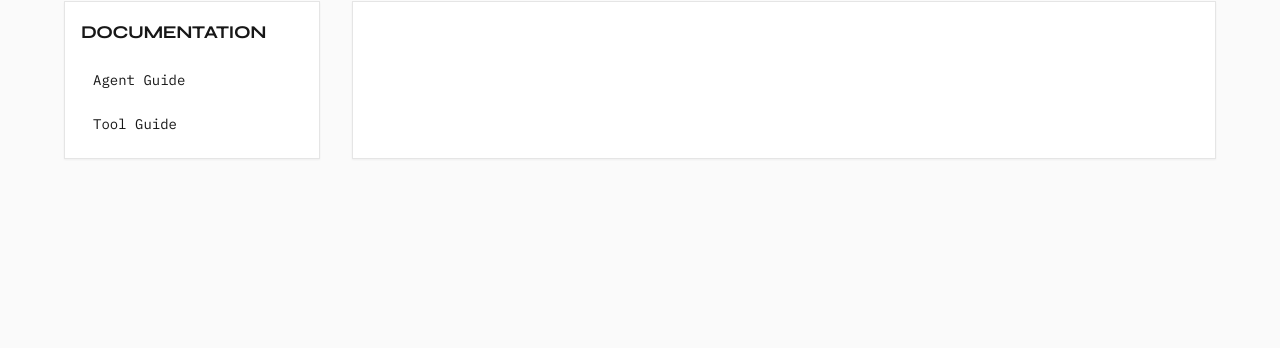
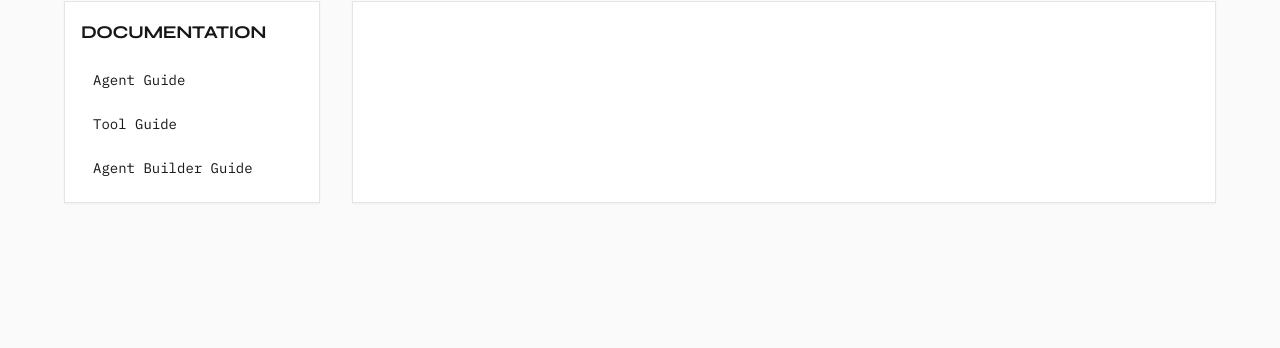
Before and after one commit to laraibkazi92/trellis-agent-platform, a Python web app: template templates/docs.html in a window 1280 px wide. Shown: the part 116-464 px from the top of the page. Run offline with Jinja, Linux system fonts and the light colour scheme; the template is opened without the code that fills it, so the values that code supplies are empty; some libraries are stand-ins or nearby versions.

Commit message:
docs: add Agent Builder Guide to docs UI sidebar

```diff
--- a/core/routers/docs.py
+++ b/core/routers/docs.py
@@ -23,6 +23,9 @@ async def read_doc(request: Request, doc_type: str):
     elif doc_type == "tools":
         file_path = BASE_DIR / "DOCS_TOOLS.md"
         title = "Tool Developer Guide"
+    elif doc_type == "builder":
+        file_path = BASE_DIR / "DOCS_AGENT_BUILDER.md"
+        title = "Agent Builder Guide"
     else:
         return HTMLResponse(content="Documentation not found", status_code=404)
 
--- a/templates/docs.html
+++ b/templates/docs.html
@@ -32,6 +32,9 @@
                 <li>
                     <a href="/docs/tools" class="block py-2 px-3 hover:bg-neutral-100 dark:hover:bg-neutral-800 hover:text-accent dark:hover:text-accent-dark transition-colors {% if 'tools' in request.url.path %}text-accent dark:text-accent-dark font-bold bg-neutral-50 dark:bg-neutral-800{% endif %}">Tool Guide</a>
                 </li>
+                <li>
+                    <a href="/docs/builder" class="block py-2 px-3 hover:bg-neutral-100 dark:hover:bg-neutral-800 hover:text-accent dark:hover:text-accent-dark transition-colors {% if 'builder' in request.url.path %}text-accent dark:text-accent-dark font-bold bg-neutral-50 dark:bg-neutral-800{% endif %}">Agent Builder Guide</a>
+                </li>
             </ul>
         </div>
     </aside>
```
